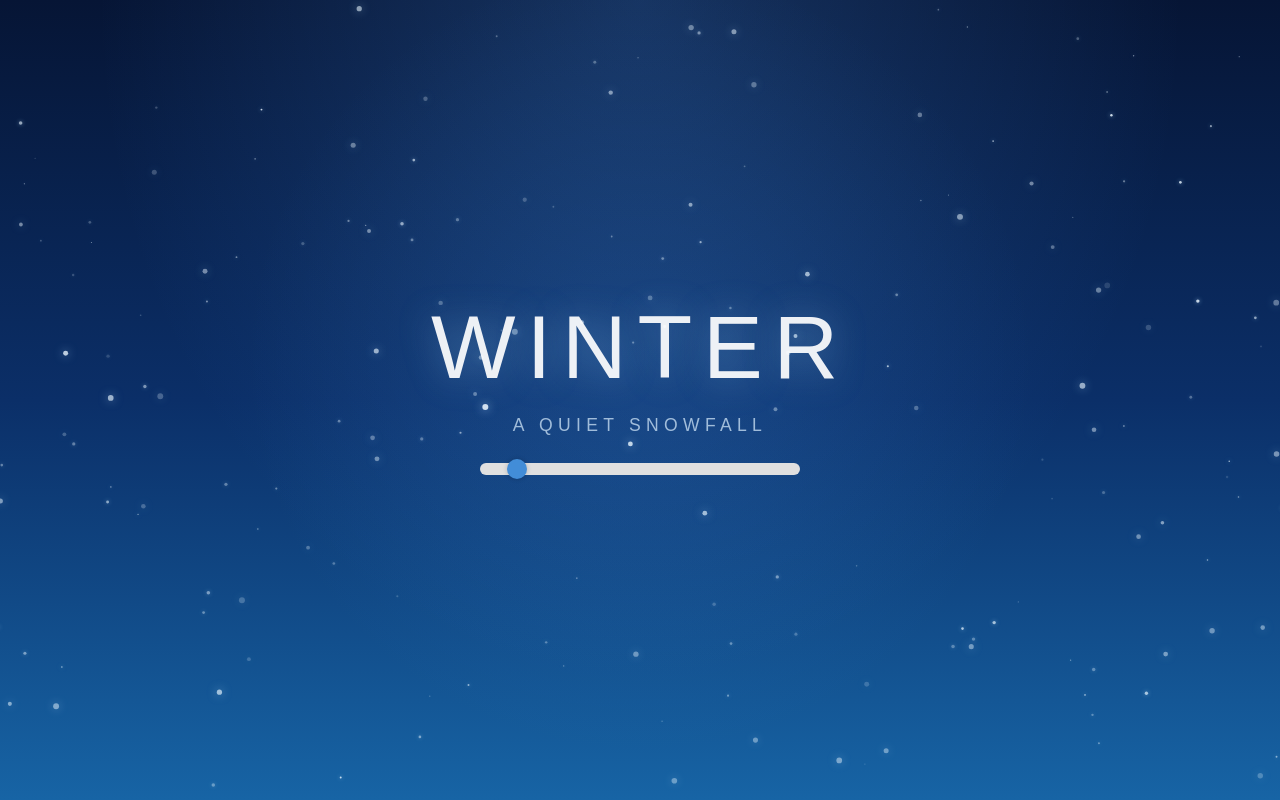
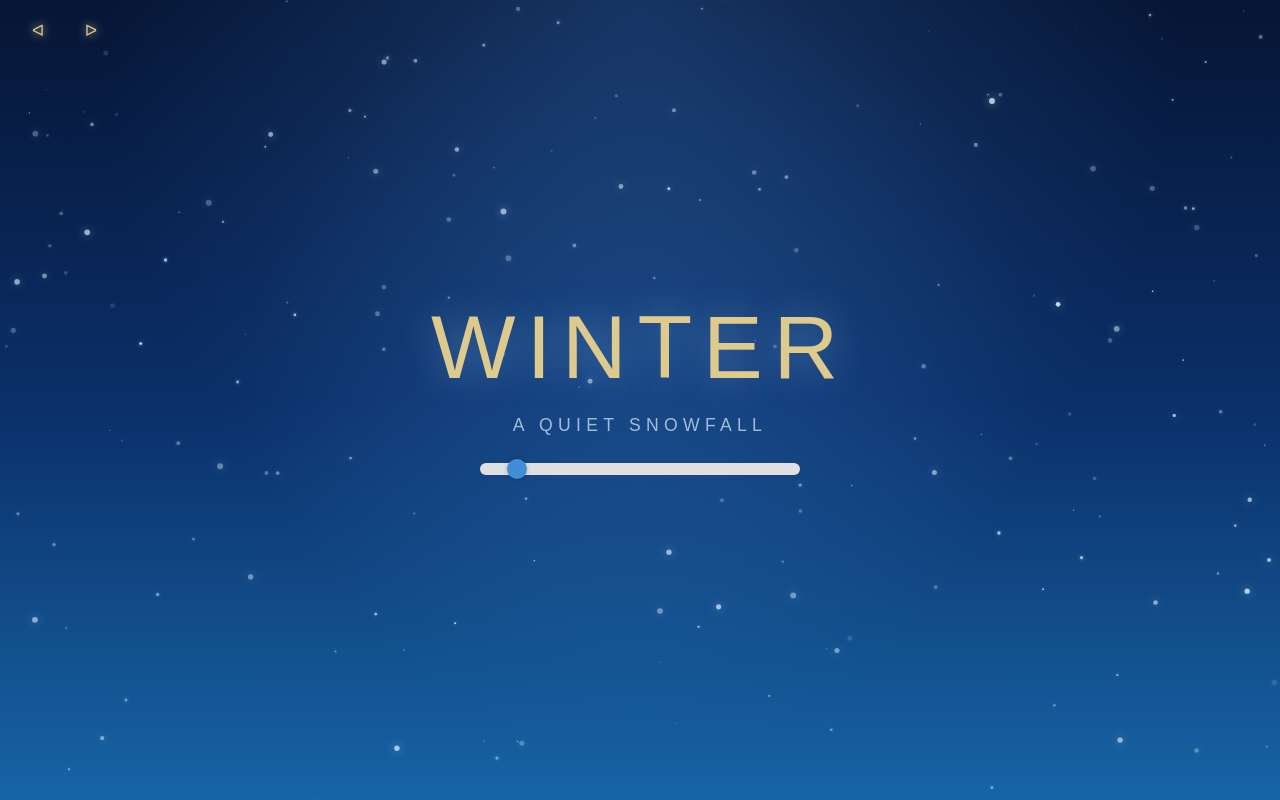
Before and after one commit to Mich-FI/Mich-FI.github.io, a website built with Vite: page subsites/miniprojects/snowingscene/index.html in a window 1280 px wide. Built offline with nearby package versions, Linux system fonts and the light colour scheme; a web font is replaced by a local one.

Commit message:
added forward and backward buttons

```diff
--- a/index.html
+++ b/index.html
@@ -30,6 +30,8 @@
     </div>
     <nav class="navbartop">
       <div>
+        <div id="go-forward" onclick="history.forward()">ᐅ</div>
+        <div id="go-back" onclick="history.back()">ᐊ</div>
         <a class="go-up-page" href="/#top">↑</a>
         <a href="/">Home</a>
         <a href="/subsites/professional_statement/">Professional Statement</a>
--- a/src/style.css
+++ b/src/style.css
@@ -119,6 +119,41 @@ table a {
 }
 
 .go-up-page::after {
+  content: none;
+}
+
+#go-back {
+  position: fixed;
+  left: 2em;
+  top: 1.32em;
+  color: var(--accent-color);
+  text-shadow: 0 0 10px;
+  text-decoration: none;
+  cursor: pointer;
+
+  -webkit-user-select: none;
+  -ms-user-select: none;
+  user-select: none;
+}
+
+#go-back::after {
+  content: none;
+}
+
+#go-forward {
+  position: fixed;
+  left: 5.3em;
+  top: 1.32em;
+  color: var(--accent-color);
+  text-shadow: 0 0 10px;
+  text-decoration: none;
+  cursor: pointer;
+  -webkit-user-select: none;
+  -ms-user-select: none;
+  user-select: none;
+}
+
+#go-forward::after {
   content: none;
 }
 
--- a/subsites/miniprojects/snowingscene/index.html
+++ b/subsites/miniprojects/snowingscene/index.html
@@ -4,6 +4,7 @@
 <head>
   <meta charset="UTF-8" />
   <meta name="viewport" content="width=device-width, initial-scale=1.0" />
+  <link rel="stylesheet" href="../../../src/style.css">
   <title>Blue Winter Snowfall</title>
 
   <style>
@@ -211,6 +212,8 @@
 </head>
 
 <body id="top">
+  <div id="go-forward" onclick="history.forward()" style="z-index: 100;">ᐅ</div>
+  <div id="go-back" onclick="history.back()" style="z-index: 100;">ᐊ</div>
   <div class="winter-background">
     <div class="glow"></div>
     <canvas id="snow"></canvas>
```
Also changed, not shown: subsites/it_portfolio/SQL-database/index.html (+2 -0 lines), subsites/it_portfolio/index.html (+2 -0 lines), subsites/it_portfolio/raspberry-pi-cloud-storage/index.html (+2 -0 lines), subsites/miniprojects/index.html (+2 -0 lines), subsites/portfoliodev/index.html (+2 -0 lines), subsites/professional_statement/index.html (+2 -0 lines).
